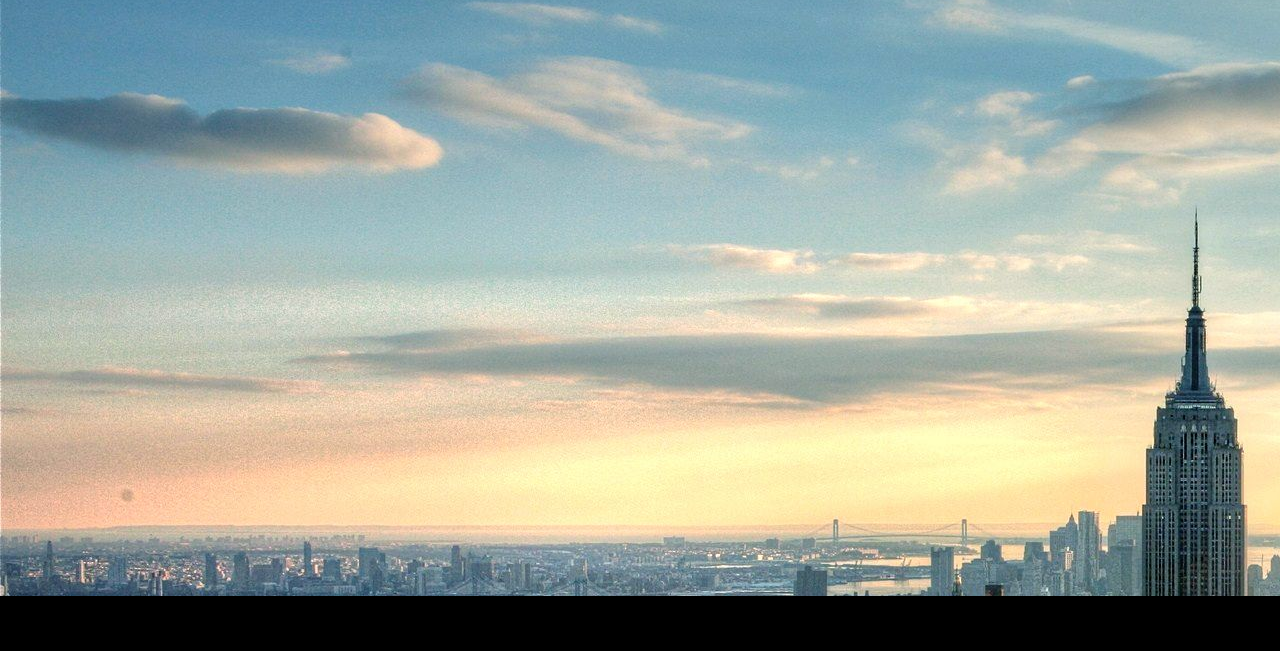
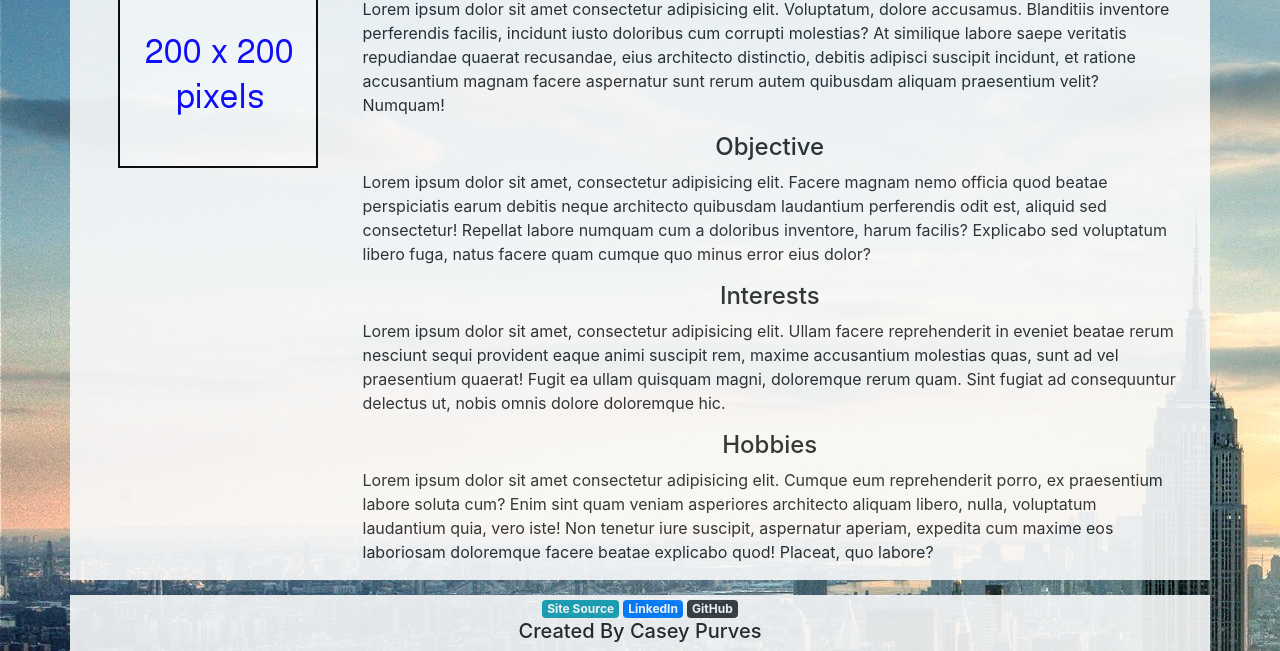
Before and after one commit to caseyjames95/caseyjames95.github.io, a plain HTML site: page index.html in a window 1280 px wide. Shown: the part 204-855 px from the top of the page. Before the commit the page ends 800 px from the top, so only its background shows below. Drawn offline with nearby package versions, Linux system fonts and the light colour scheme.

Commit message:
About Me
Page layout created. May make some small tweaks once photo and actual information is input.

```diff
--- a/assets/css/home.css
+++ b/assets/css/home.css
@@ -6,3 +6,21 @@ body {
     margin-top: 15px;
     background-color: #F8F9FA;
 }
+
+.body {
+    margin-top: 15px;
+    background-color: #F8F9FA;
+    opacity: .9;
+}
+
+.footer {
+
+    background-color: #F8F9FA;
+    opacity: .9;
+}
+
+.footer1 {
+    margin-top: 15px;
+    background-color: #F8F9FA;
+    opacity: .9;
+}
--- a/index.html
+++ b/index.html
@@ -50,8 +50,46 @@
               </nav>
         </div>
         <!-- About Me -->
+        <div class="row body">
+          <div class="row">
+            <h2 class="ml-5 mt-3">About Me!</h2>
+          </div>
+          <div class="row">
+            <div class="col-sm-3">
+              <img src="./assets/images/200x200.png" alt="Placeholder" class=".img-thumbnail mt-4 ml-5">
+            </div>
+            <div class="col-sm-9 mt-3 pr-5">
+              <h4 class="text-center">Goal</h4>
+              <p>Lorem ipsum dolor sit amet consectetur adipisicing elit. Voluptatum, dolore accusamus. Blanditiis inventore perferendis facilis, incidunt iusto doloribus cum corrupti molestias? At similique labore saepe veritatis repudiandae quaerat recusandae, eius architecto distinctio, debitis adipisci suscipit incidunt, et ratione accusantium magnam facere aspernatur sunt rerum autem quibusdam aliquam praesentium velit? Numquam!
+              </p>
+              <h4 class="text-center">Objective</h4>
+              <p>
+                Lorem ipsum dolor sit amet, consectetur adipisicing elit. Facere magnam nemo officia quod beatae perspiciatis earum debitis neque architecto quibusdam laudantium perferendis odit est, aliquid sed consectetur! Repellat labore numquam cum a doloribus inventore, harum facilis? Explicabo sed voluptatum libero fuga, natus facere quam cumque quo minus error eius dolor?
+              </p>
+              <h4 class="text-center">Interests</h4>
+              <p>
+                Lorem ipsum dolor sit amet, consectetur adipisicing elit. Ullam facere reprehenderit in eveniet beatae rerum nesciunt sequi provident eaque animi suscipit rem, maxime accusantium molestias quas, sunt ad vel praesentium quaerat! Fugit ea ullam quisquam magni, doloremque rerum quam. Sint fugiat ad consequuntur delectus ut, nobis omnis dolore doloremque hic.
+              </p>
+              <h4 class="text-center">Hobbies</h4>
+              <p>
+                Lorem ipsum dolor sit amet consectetur adipisicing elit. Cumque eum reprehenderit porro, ex praesentium labore soluta cum? Enim sint quam veniam asperiores architecto aliquam libero, nulla, voluptatum laudantium quia, vero iste! Non tenetur iure suscipit, aspernatur aperiam, expedita cum maxime eos laboriosam doloremque facere beatae explicabo quod! Placeat, quo labore?
+              </p>
+            </div>
+          </div>
+          <div class="row"></div>
+        </div>
 
-
+        <!-- Footer -->
+        <div class="row">
+          <div class="col-sm-12 footer1 text-center">
+              <a href="https://github.com/caseyjames95/caseyjames95.github.io" target="_blank" class="badge badge-info">Site Source</a>
+              <a href="https://www.linkedin.com/in/caseypurves/" target="_blank" class="badge badge-primary">LinkedIn</a>
+              <a href="https://github.com/caseyjames95" target="_blank" class="badge badge-dark">GitHub</a>
+          </div>
+          <div class="col-sm-12 footer text-center">
+            <h5>Created By Casey Purves</h5>
+          </div>
+        </div>
 
     </div>
     <!-- Bootstrap CDN/JS -->
```
Also changed, not shown: assets/images/200x200.png (added).
